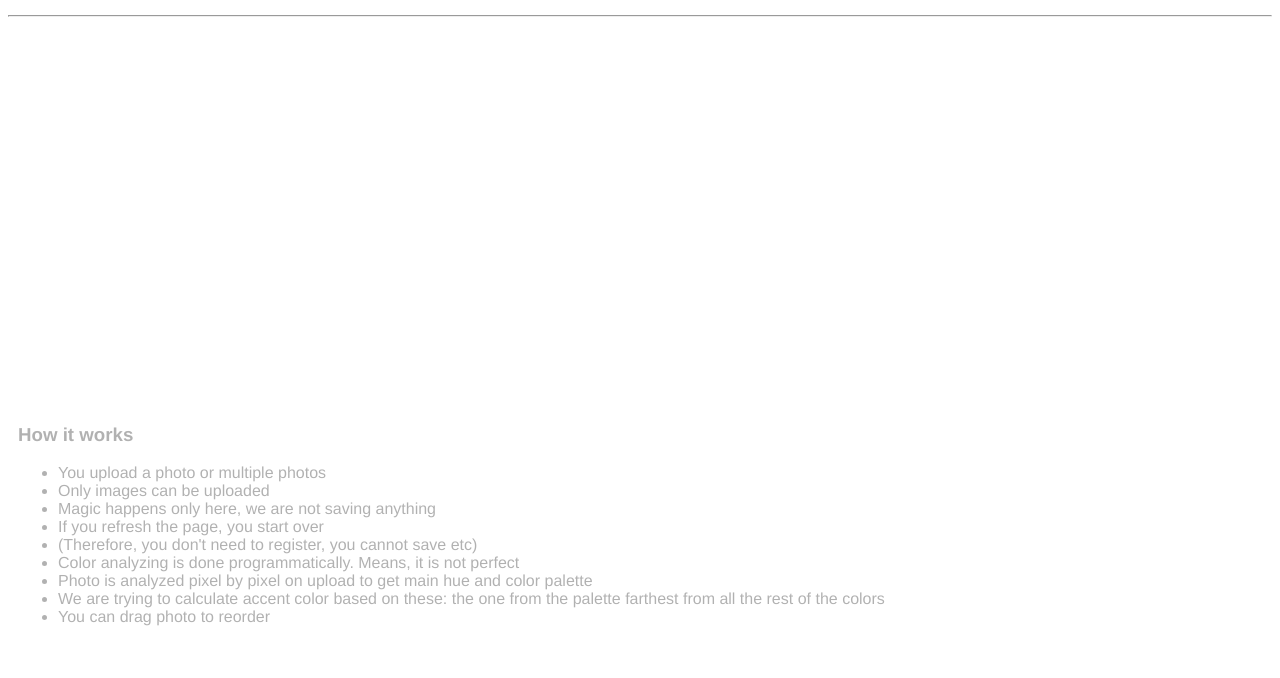
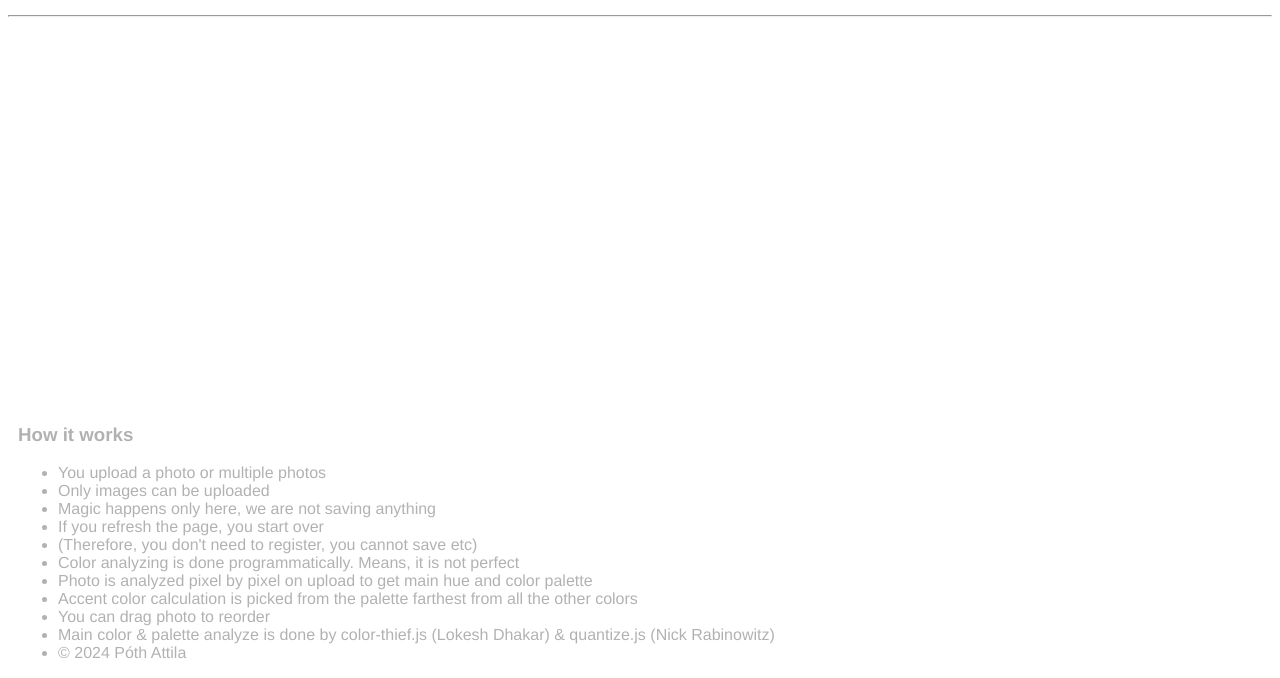
Before and after one commit to pixelhijack/photo-color-analyzer, a plain HTML site: page color.html in a window 1280 px wide. Shown: the part 144-822 px from the top of the page. Before the commit the page ends 800 px from the top, so only its background shows below. Drawn offline with nearby package versions, Linux system fonts and the light colour scheme.

Commit message:
more documentation

```diff
--- a/color.html
+++ b/color.html
@@ -143,8 +143,10 @@
                 <li>(Therefore, you don't need to register, you cannot save etc)</li>
                 <li>Color analyzing is done programmatically. Means, it is not perfect</li>
                 <li>Photo is analyzed pixel by pixel on upload to get main hue and color palette</li>
-                <li>We are trying to calculate accent color based on these: the one from the palette farthest from all the rest of the colors</li>
+                <li>Accent color calculation is picked from the palette farthest from all the other colors</li>
                 <li>You can drag photo to reorder</li>
+                <li>Main color & palette analyze is done by color-thief.js (Lokesh Dhakar) & quantize.js (Nick Rabinowitz)</li>
+                <li>© 2024 Póth Attila</li>
             </ul>
         </div>
     </div>
```
